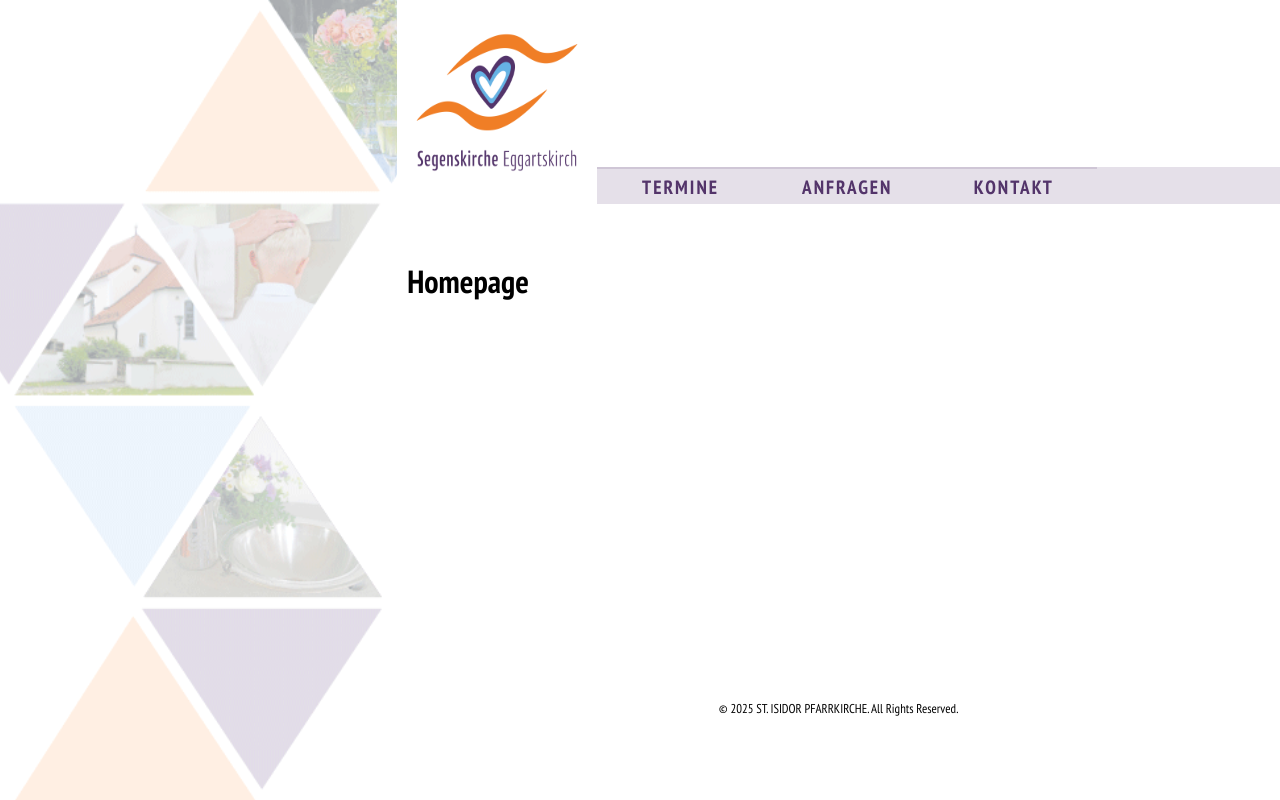
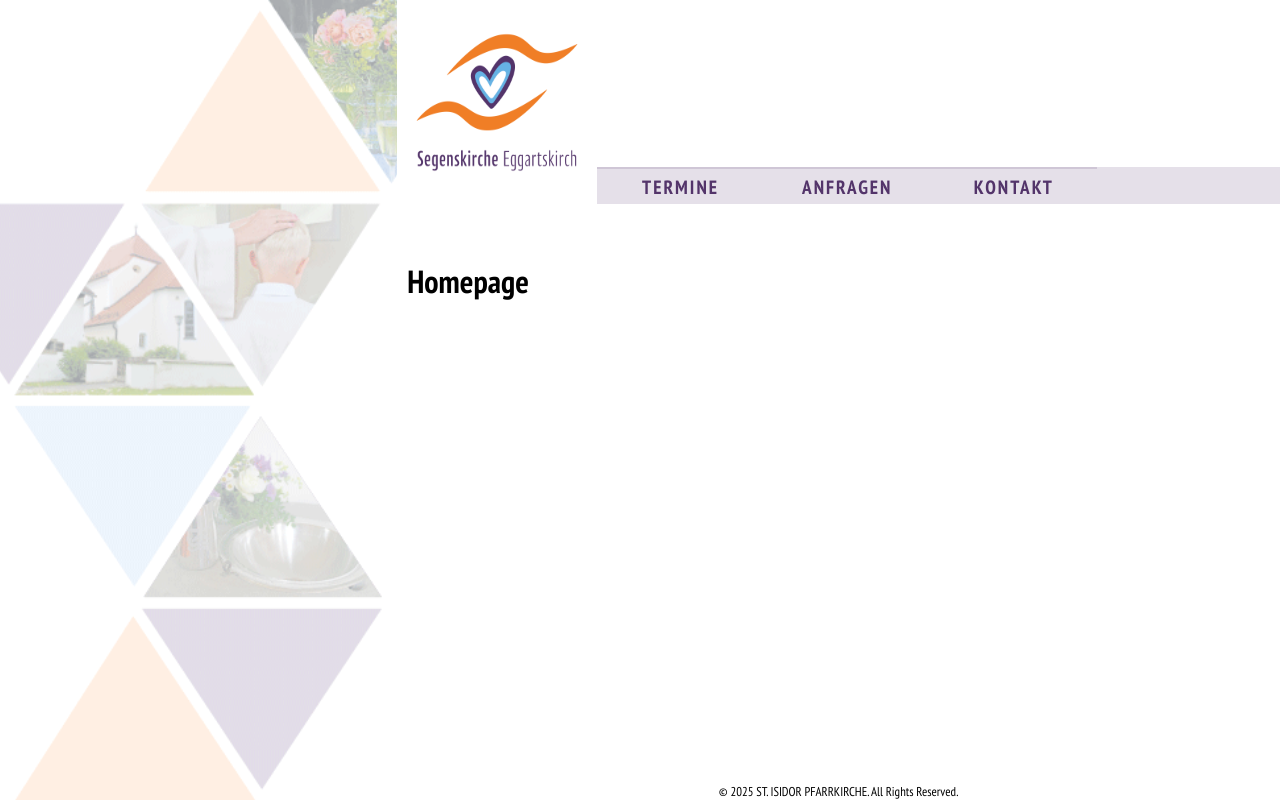
Before and after one commit to pewobox79/eggartskirch-website, a Next.js app: page / in a window 1280 px wide. Built offline with nearby package versions, Linux system fonts and the light colour scheme.

Commit message:
main content updated

```diff
--- a/styles/Layouts.module.css
+++ b/styles/Layouts.module.css
@@ -68,7 +68,7 @@
     }
 
     .mainInner {
-        height: 50dvh;
+        height: 70dvh;
     }
 
     .verticalImage{
```
